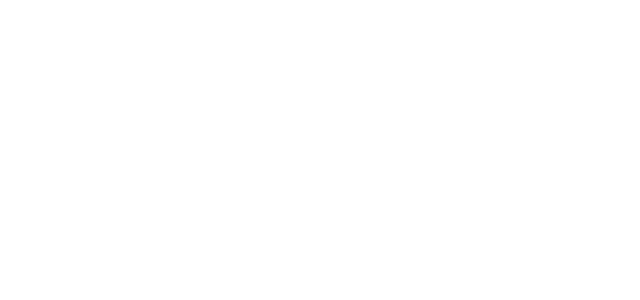
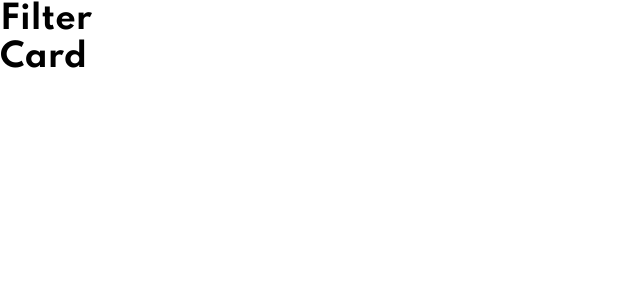
Before and after one commit to Moro-Afriyie/Job-listings-with-filtering, a React (Create React App) app in the folder job-listings-with-filtering/: page / in a window 1280 px wide. Shown: the top 300 px of the page, without its empty margins (0-640 px from the left). Built offline with nearby package versions, Linux system fonts and the light colour scheme.

Commit message:
import the various components in app.tsx

```diff
--- a/job-listings-with-filtering/src/App.tsx
+++ b/job-listings-with-filtering/src/App.tsx
@@ -1,8 +1,18 @@
 import React from "react";
 import "./App.scss";
+import Card from "./components/Card";
+import Filter from "./components/Filter";
 
 function App() {
-  return <main className="App"></main>;
+  return (
+    <main className="App">
+      <div className="header"></div>
+      <Filter />
+      <div className="body">
+        <Card />
+      </div>
+    </main>
+  );
 }
 
 export default App;
```
